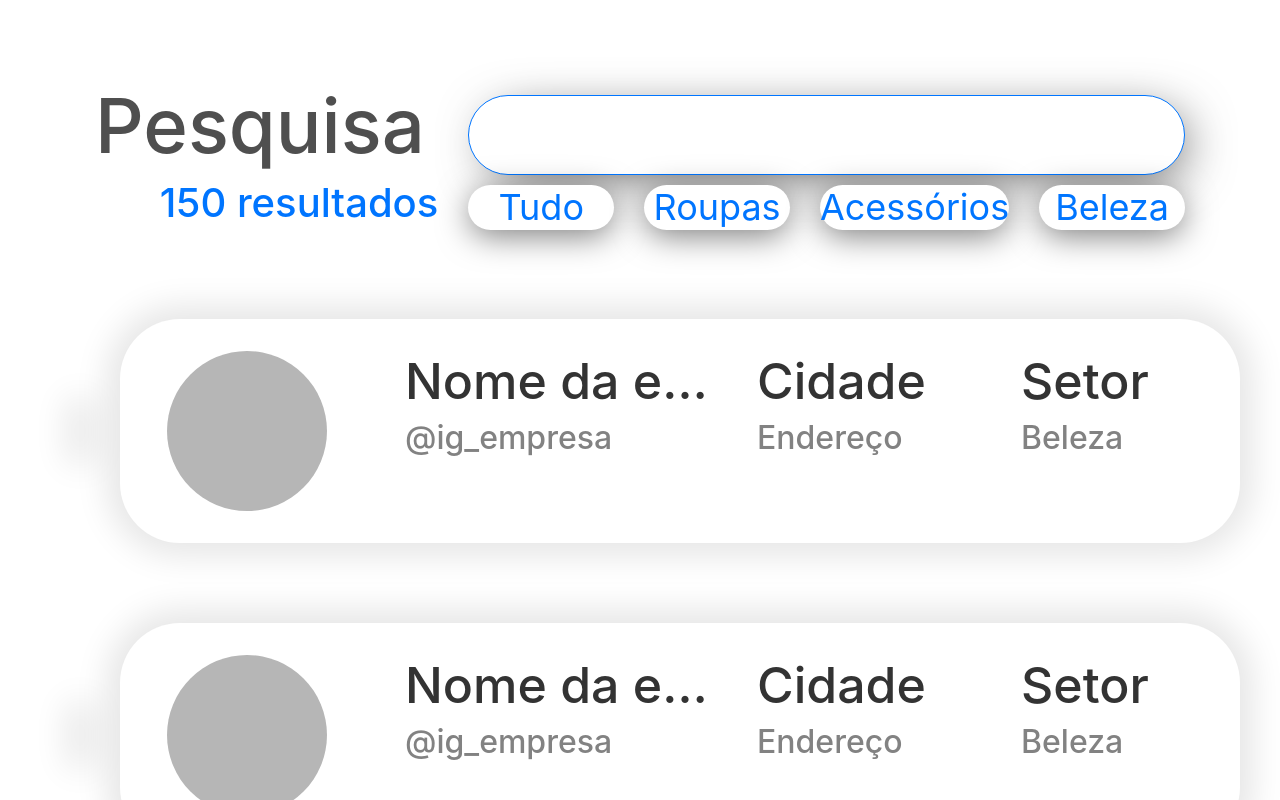
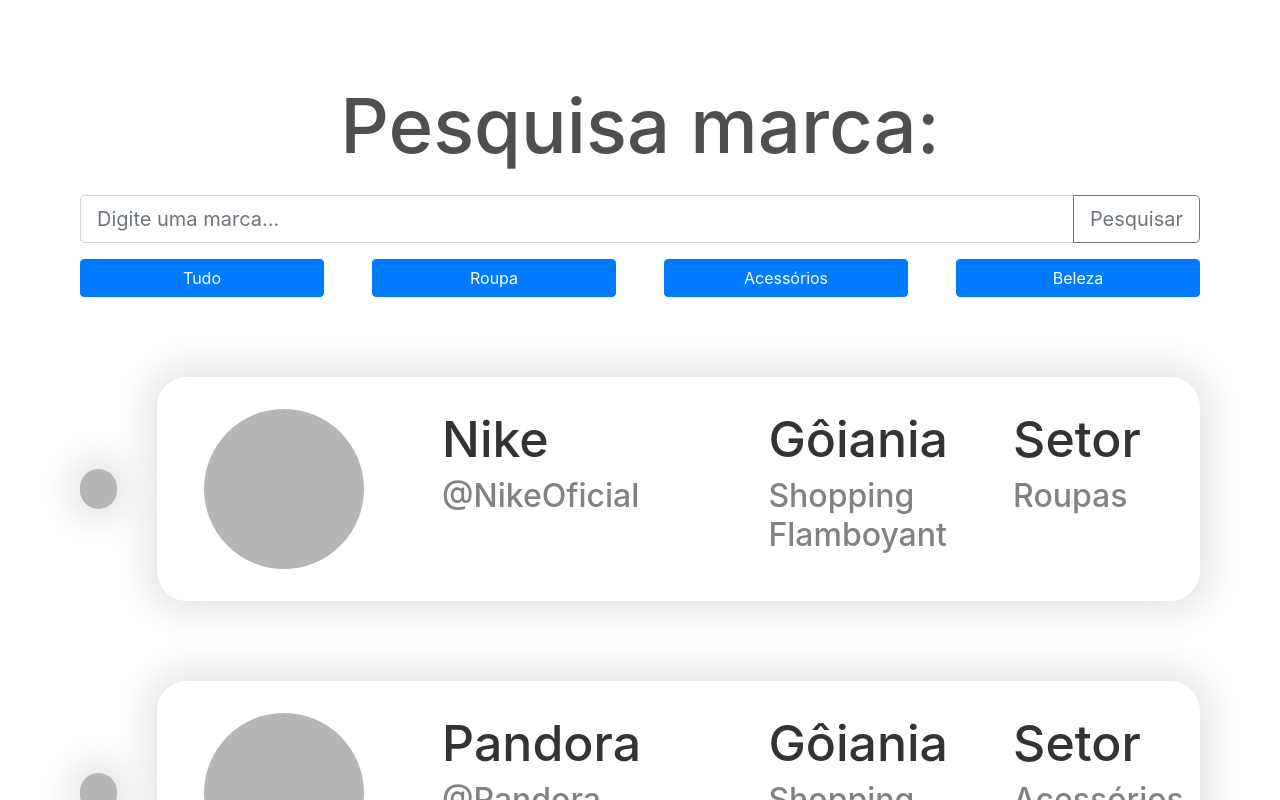
Before and after one commit to thallis-andre/Marketinf, a React (Create React App) app in the folder frontend/: page /influencer in a window 1280 px wide. Shown: the top 800 px of the page. Built offline with nearby package versions, Linux system fonts and the light colour scheme.

Commit message:
Ajustado telas empresa/influencer

```diff
--- a/frontend/src/Pages/Anúncios/anuncio.js
+++ b/frontend/src/Pages/Anúncios/anuncio.js
@@ -1,8 +1,8 @@
 import React, { useState, useEffect } from 'react';
 import { Link, useHistory } from 'react-router-dom';
-import { Row, Col } from 'react-bootstrap';
-import { Collapse } from 'reactstrap';
-import { Button, Modal, ModalHeader, ModalBody, ModalFooter } from 'reactstrap';
+import { Modal, ModalHeader, ModalBody, ModalFooter } from 'reactstrap';
+import { Row, Col, Button, InputGroup, FormControl } from 'react-bootstrap';
+
 
 
 import './anuncio.css';
@@ -24,26 +24,14 @@
     return (
 
         <div className="content">
+            <div className="">
 
-            <div className="header">
-                <Row className="justify-content-md-center">
-                    <div className="title">
-                        <h1 className="search-marca">Meus anúncios</h1>
-                    </div>
+                <h1 className="search-marca mb-4">Meus anúncios</h1>
 
-                    <Col lg={8}>
-                        <Row className="justify-content-md-center">
-                            {/* <div className="all-filters"></div> */}
-                            <Col>
-                                <div className="filter"><span className="title-filter">Ativos</span></div>
-                            </Col>
-                            <Col>
-                                <div className="filter"><span className="title-filter">Inativos</span></div>
-                            </Col>
-                        </Row>
-                    </Col>
-
-                </Row>
+                <div className="buttons-group">
+                    <Button variant="primary" className="mr-5">Ativos</Button>
+                    <Button variant="primary" className="mr-5">Inativos</Button>
+                </div>
             </div>
             <ul>
 
--- a/frontend/src/Pages/Busca/index.js
+++ b/frontend/src/Pages/Busca/index.js
@@ -1,6 +1,6 @@
 import React, { useState, useEffect } from 'react';
 import { Link, useHistory } from 'react-router-dom';
-import { Row, Col } from 'react-bootstrap';
+import { Row, Col, Button, InputGroup, FormControl } from 'react-bootstrap';
 import { Collapse } from 'reactstrap';
 
 import './styles.css';
@@ -9,103 +9,160 @@
 export default function Influencer() {
 
     const [isOpen, setIsOpen] = useState(false);
+    const [inputValue, setInputValue] = useState('');
 
     const toggle = () => setIsOpen(!isOpen);
 
-    const [anuncios, setAnuncios] = useState([1, 2, 3, 4, 5, 6]);
 
+    const [anuncios, setAnuncios] = useState([{}]);
+    // const [anunciosFiltrados, setAnunciosFiltrados] = useState();
+    const anunciosFiltrados = [];
+    const anunciosTodos = anuncios;
+
+    function teste(anuncios) {
+        // setAnuncios({
+        //     id: anuncios.id,
+        //     marca: anuncios.marca,
+        //     ig_empresa: anuncios.ig_empresa,
+        //     cidade: anuncios.cidade,
+        //     endereco: anuncios.endereco,
+        //     setor: anuncios.setor,
+        //     isOpen: !isOpen,
+        // });
+
+        console.log(anuncios);
+    }
+
+
+    function pesquisar() {
+
+
+        // console.log(anunciosTodos);
+        setAnuncios(anunciosTodos);
+
+
+        anuncios.map((anuncios) => {
+            if (anuncios.marca.toLowerCase() === inputValue.toLowerCase()) {
+                anunciosFiltrados.push(anuncios);
+                setAnuncios(anunciosFiltrados);
+
+            } else {
+                // setAnuncios(anuncios);
+            }
+        });
+
+
+        // setAnuncios(anunciosFiltrados)
+    }
+
+    useEffect(() => {
+        setAnuncios([
+            {
+                id: 1,
+                marca: 'Nike',
+                ig_empresa: '@NikeOficial',
+                cidade: 'Gôiania',
+                endereco: 'Shopping Flamboyant',
+                setor: 'Roupas',
+                isOpen,
+            },
+            {
+                id: 2,
+                marca: 'Pandora',
+                ig_empresa: '@Pandora',
+                cidade: 'Gôiania',
+                endereco: 'Shopping Flamboyant',
+                setor: 'Acessórios',
+            },
+            {
+                id: 3,
+                marca: 'M.A.C.',
+                ig_empresa: '@M.A.C.',
+                cidade: 'Gôiania',
+                endereco: 'Shopping Flamboyant',
+                setor: 'Beleza',
+            },
+            {
+                id: 4,
+                marca: 'Nike',
+                ig_empresa: '@testetets',
+                cidade: 'Gôiania',
+                endereco: 'Shopping Flamboyant',
+                setor: 'Roupas',
+            },
+        ]);
+    }, []);
 
 
     return (
 
         <div className="content">
 
-            <div className="header">
-                <Row className="row-header justify-content-md-center">
-                    <Col lg={4}>
-                        <div className="title">
-                            <h1 className="search-marca">Pesquisa marca:</h1>
-                            <h3 className="results">150 resultados</h3>
-                        </div>
-                    </Col>
+            <div className="">
 
-                    <Col lg={8}>
+                <h1 className="search-marca mb-4">Pesquisa marca:</h1>
 
+                <InputGroup className="mb-3 search-input" size="lg" >
+                    <FormControl
+                        value={inputValue} onChange={event => setInputValue(event.target.value)}
+                        placeholder="Digite uma marca..."
+                    />
+                    <InputGroup.Append>
+                        <Button variant="outline-secondary" onClick={pesquisar}>Pesquisar</Button>
+                    </InputGroup.Append>
+                </InputGroup>
 
-                        <div className="search">
-                            <input className="search-input" type="text" />
-                            <Row className="justify-content-md-center">
-                                {/* <div className="all-filters"></div> */}
-                                <Col>
-                                    <div className="filter"><span className="title-filter">Tudo</span></div>
-                                </Col>
-                                <Col>
-                                    <div className="filter"><span className="title-filter">Roupas</span></div>
-                                </Col>
-                                <Col>
-                                    <div className="filter"><span className="title-filter">Acessórios</span></div>
-                                </Col>
-                                <Col>
-                                    <div className="filter"><span className="title-filter">Beleza</span></div>
+                <div className="buttons-group">
+                    <Button variant="primary" className="mr-5">Tudo</Button>
+                    <Button variant="primary" className="mr-5">Roupa</Button>
+                    <Button variant="primary" className="mr-5">Acessórios</Button>
+                    <Button variant="primary">Beleza</Button>
+                </div>
 
-                                </Col>
-                            </Row>
-                        </div>
-                    </Col>
-
-
-                </Row>
             </div>
             <ul>
 
                 {anuncios.map(anuncios => (
-                    <section className="empresa-list" onClick={toggle}>
+                    <li className="empresa-list" key={anuncios.id} onClick={() => teste(anuncios)}>
 
                         <div className="circle"></div>
                         <div className="empresa">
-
-
 
                             <Col>
                                 <div className="foto"></div>
                             </Col>
                             <Col lg={4}>
                                 <div className="nome">
-                                    <h2 className="title">Nome da empresa</h2>
-                                    <h3 className="description">@ig_empresa</h3>
-                                    <Collapse isOpen={isOpen}>
-                                        <h3 className="description">Desejo que você
+                                    <h2 className="title">{anuncios.marca}</h2>
+                                    <h3 className="description">{anuncios.ig_empresa}</h3>
+                                    <Collapse isOpen={anuncios.isOpen}>
+                                        {/* <h3 className="description">Desejo que você
                                         Não tenha medo da vida, tenha medo de não vivê-la.
-                                Não há céu sem tempestades. Por isso, comi o cu de quem ta lendo</h3>
+                                Não há céu sem tempestades. Por isso, comi o cu de quem ta lendo</h3> */}
                                     </Collapse>
                                 </div>
                             </Col>
                             <Col lg={3}>
                                 <div className="cidade">
-                                    <h2 className="title">Cidade</h2>
-                                    <h3 className="description">Endereço</h3>
-                                    <Collapse isOpen={isOpen}>
-                                        <h3 className="description">Breno corno</h3>
-                                        <h3 className="description">João comedor de casadas</h3>
+                                    <h2 className="title">{anuncios.cidade}</h2>
+                                    <h3 className="description">{anuncios.endereco}</h3>
+                                    <Collapse isOpen={anuncios.isOpen}>
+                                        {/* <h3 className="description">Breno corno</h3> */}
                                     </Collapse>
                                 </div>
                             </Col>
                             <Col lg={3}>
                                 <div className="setor">
                                     <h2 className="title">Setor</h2>
-                                    <h3 className="description">Beleza</h3>
-                                    <Collapse isOpen={isOpen}>
-                                        <h3 className="description" >Só é corno quem é curioso</h3>
+                                    <h3 className="description">{anuncios.setor}</h3>
+                                    <Collapse isOpen={anuncios.isOpen}>
+                                        {/* <h3 className="description" >Só é corno quem é curioso</h3> */}
                                     </Collapse>
                                 </div>
                             </Col>
 
-
                         </div>
-
-
-
-                    </section>
+                    </li>
                 ))}
             </ul>
         </div >
--- a/frontend/src/Pages/Busca/styles.css
+++ b/frontend/src/Pages/Busca/styles.css
@@ -13,7 +13,7 @@
 .search-marca {
     font-size: 76px;
     color: #4F4F4F;
-    text-align: end;
+    text-align: center;
 
 }
 
@@ -23,29 +23,28 @@
     text-align: end;
 }
 
-.search-input {
-    border-radius: 40px;
-    margin-top: 15px;
-    border: 1px solid #0075FF;
-    width: 100%;
-    height: 80px;
-    padding: 0 30px 0 30px;
-    font-size: 40px;
-    box-shadow: 10px 10px 51px -13px rgba(0,0,0,0.75);
+.buttons-group {
+    display: flex;
+    justify-content: center;
 }
+
+.buttons-group Button {
+    width: 250px;
+
+
+}
+
 
 .filter {
     margin-top: 10px;
     border-radius: 40px;
     background-color: #fff;
-    /* width: 235px; */
     display: flex;
     justify-content: center;
     align-items: center;
     width: 100%;
     height: 70%;
     box-shadow: 0px 7px 32px -1px rgba(0,0,0,0.5);
-    /* margin-left: 1em; */
     cursor: pointer;
 }
 
@@ -82,7 +81,7 @@
     margin-left: 2.5em;
     width: 100%;
     background-color: white;
-    border-radius: 60px;
+    border-radius: 30px;
     padding: 2em;
     box-shadow: 0px 0px 33px 13px rgba(0,0,0,0.1);
     cursor: pointer;
```
